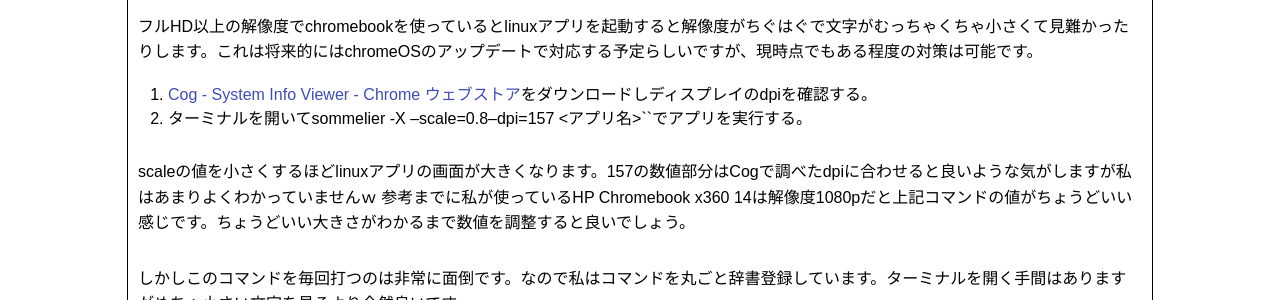
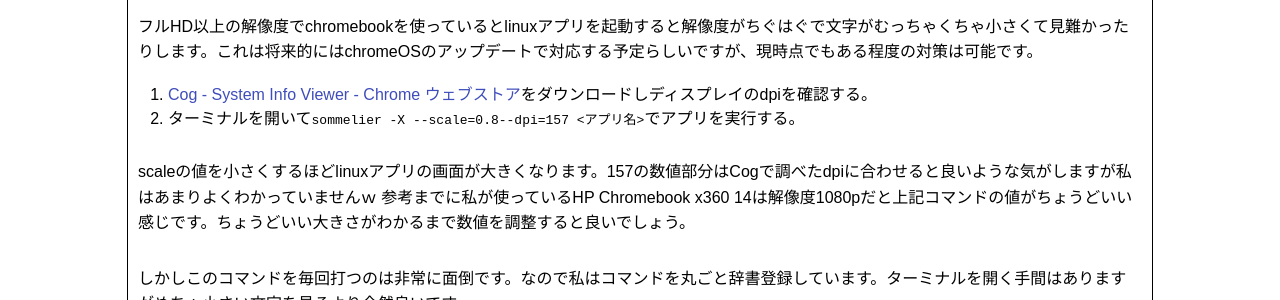
Before and after one commit to photoantenna/photoantenna.github.io, a Jekyll site: the page built from _posts/2019-09-17-crostini.md, in a window 1280 px wide and 900 px high, scrolled down 2819 px. Shown: the part 150-450 px from the top of the window. Built offline with Jekyll 4.4.1, drawn with Linux system fonts in a browser that asks for light colours; some of the changed lines change nothing that is shown.

Commit message:
_posts/2019-09-17-crostini.md updated from https://stackedit.io/

````diff
--- a/_posts/2019-09-17-crostini.md
+++ b/_posts/2019-09-17-crostini.md
@@ -69,7 +69,7 @@ ChromeOSはandroidアプリに対応しているのでそのままでも割と
 フルHD以上の解像度でchromebookを使っているとlinuxアプリを起動すると解像度がちぐはぐで文字がむっちゃくちゃ小さくて見難かったりします。これは将来的にはchromeOSのアップデートで対応する予定らしいですが、現時点でもある程度の対策は可能です。
 
 1. [Cog - System Info Viewer - Chrome ウェブストア](https://chrome.google.com/webstore/detail/cog-system-info-viewer/difcjdggkffcfgcfconafogflmmaadco){:target="_blank"}をダウンロードしディスプレイのdpiを確認する。
-2. ターミナルを開いてsommelier -X --scale=0.8--dpi=157 <アプリ名>``でアプリを実行する。
+2. ターミナルを開いて```sommelier -X --scale=0.8--dpi=157 <アプリ名>```でアプリを実行する。
 
 scaleの値を小さくするほどlinuxアプリの画面が大きくなります。157の数値部分はCogで調べたdpiに合わせると良いような気がしますが私はあまりよくわかっていませんｗ
 参考までに私が使っているHP Chromebook x360 14は解像度1080pだと上記コマンドの値がちょうどいい感じです。ちょうどいい大きさがわかるまで数値を調整すると良いでしょう。
@@ -78,6 +78,6 @@ scaleの値を小さくするほどlinuxアプリの画面が大きくなりま
 
 というわけでChromebookで動画編集とSteamのお話でした。linuxは一応まだβ版ですがChromebookはandroidアプリを使用可能なのでSteamと合わせると結構ゲームライブラリが豊富な気がします。遊び甲斐がある端末かもしれませんね。ゲームしなくてもカスタマイズしてるだけで楽しい端末だったりしますｗ
 <!--stackedit_data:
-eyJoaXN0b3J5IjpbMjAwMjk4MiwtMTM2ODE5NDcxNCwyMDgyND
-M4NjMwLC0zMjYxMDY3NjBdfQ==
+eyJoaXN0b3J5IjpbNzEwMjA4NjU4LC0xMzY4MTk0NzE0LDIwOD
+I0Mzg2MzAsLTMyNjEwNjc2MF19
 -->
````
